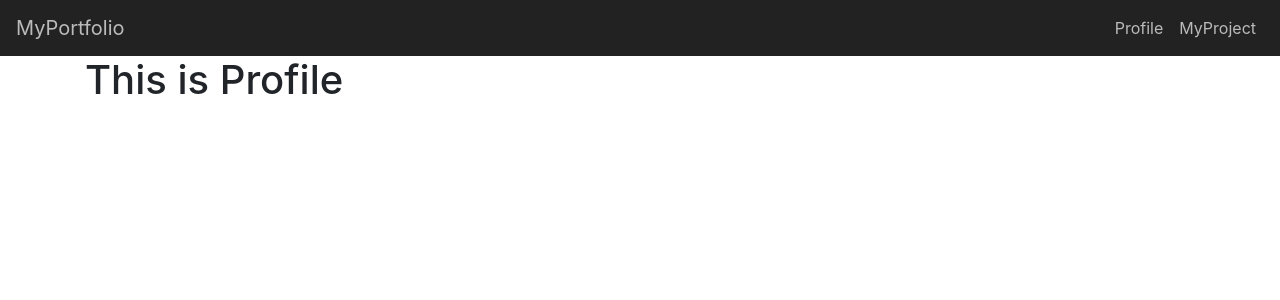
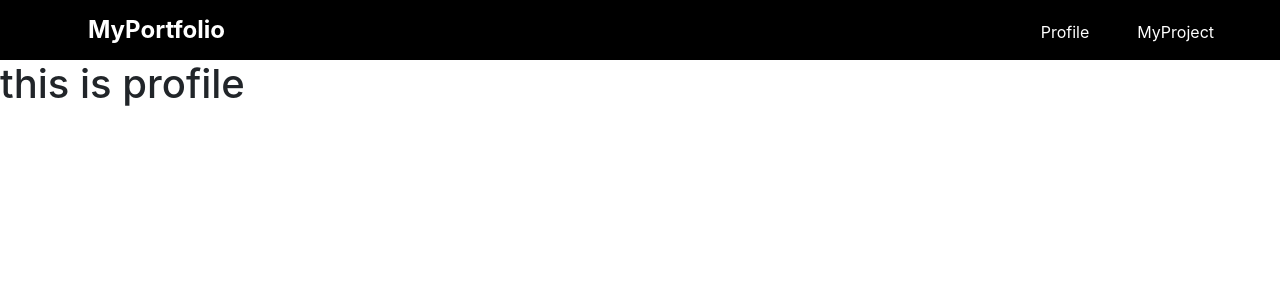
Before and after one commit to Puthinart-S/portfolio_project, a React (Create React App) app: page / in a window 1280 px wide. Shown: the top 300 px of the page. Built offline with nearby package versions, Linux system fonts and the light colour scheme.

Commit message:
navbar+sidebar

```diff
--- a/package.json
+++ b/package.json
@@ -11,8 +11,10 @@
     "react": "^17.0.2",
     "react-bootstrap": "^1.5.2",
     "react-dom": "^17.0.2",
+    "react-icons": "^4.2.0",
     "react-router-dom": "^5.2.0",
     "react-scripts": "4.0.3",
+    "react-scroll": "^1.8.2",
     "styled-components": "^5.2.3",
     "web-vitals": "^1.1.1"
   },
--- a/src/App.js
+++ b/src/App.js
@@ -1,30 +1,38 @@
 import React, { Component } from 'react';
 import 'bootstrap/dist/css/bootstrap.min.css';
 import { BrowserRouter as Router, Route, Switch } from 'react-router-dom';
-import { Profile } from './Profile';
-import { MyProject } from './MyProject';
-import { NoMatch } from './NoMatch';
-import { Layout } from './Components/Layout';
-import { NaviBar } from './Components/NaviBar';
+import Profile from './Pages/Profile';
+import MyProject from './Pages/MyProject';
+import NoMatch from './Pages/NoMatch';
+import NaviBar from './Components/navbar/NaviBar';
+import Sidebar from './Components/side_bar/Sidebar';
 
 
 class App extends Component {
+  constructor(props) {
+    super(props);
+    this.state = {
+      isOpen: false
+    };
+  };
   render() {
+    const toggle = () => {
+      this.setState({isOpen: !this.state.isOpen})
+    };
     return (
       <React.Fragment>
-        <NaviBar/>
-        <Layout>
           <Router>
+            <Sidebar isOpen={this.state.isOpen} toggle={toggle}/>
+            <NaviBar toggle={toggle}/>
             <Switch>
               <Route exact path="/" component={Profile} />
               <Route path="/MyProject" component={MyProject} />
               <Route component={NoMatch} />
             </Switch>
           </Router>
-        </Layout>
       </React.Fragment>
     );
-  }
-}
+  };
+};
 
 export default App;
--- a/src/Components/NaviBar.js
+++ /dev/null
@@ -1,30 +0,0 @@
-import React from 'react';
-import { Nav, Navbar } from 'react-bootstrap';
-import styled from 'styled-components';
-
-const Styles = styled.div`
-    .navbar{
-        background-color: #222;
-    }
-    .navbar-brand, .navbar-nav .nav-link{
-        color: #bbb;
-        &:hover {
-            color: white;
-        }
-    }
-`;
-
-export const NaviBar = () =>(
-    <Styles>
-        <Navbar expand="lg">
-            <Navbar.Brand>MyPortfolio</Navbar.Brand>
-            <Navbar.Toggle aria-controls="basic-navbar-nav"/>
-            <Navbar.Collapse id="basic-navbar-nav">
-                <Nav className="ml-auto">
-                    <Nav.Item><Nav.Link href="/">Profile</Nav.Link></Nav.Item>
-                    <Nav.Item><Nav.Link href="/MyProject">MyProject</Nav.Link></Nav.Item>
-                </Nav>
-            </Navbar.Collapse>
-        </Navbar>
-    </Styles>
-)
--- /dev/null
+++ b/src/Components/navbar/NavElements.js
@@ -0,0 +1,88 @@
+import styled from 'styled-components';
+import { Link as LinkR } from 'react-router-dom';
+// import { Link as LinkS} from 'react-scroll';
+
+
+export const Nav = styled.nav`
+    background: #000;
+    height: 60px;
+    /* margin-top: -80px; */
+    display: flex;
+    justify-content: center;
+    align-items: center;
+    font-size: 1rem;
+    position: sticky;
+    top: 0;
+    z-index: 10;
+
+    @media screen and (max-width: 991px) {
+        transition: 0.6 all ease;
+    }
+`;
+export const NaviContainer = styled.div`
+    display: flex;
+    justify-content: space-between;
+    height: 80px;
+    z-index: 1;
+    width: 100%;
+    padding: 0 24px;
+    max-width: 1200px;
+`;
+
+export const NavLogo = styled.div`
+    color: #fff;
+    justify-self: flex-start;
+    cursor: pointer;
+    font-size: 1.5rem;
+    display: flex;
+    align-items: center;
+    margin-left: 24px;
+    font-weight: bold;
+    text-decoration: none;
+`;
+
+export const MobileIcon = styled.div`
+    display: none;
+
+    @media screen and (max-width: 575px){
+        display: block;
+        position: absolute;
+        top: 0;
+        right: 0;
+        transform: translate(-100%, 10%);
+        font-size: 1.8rem;
+        cursor: pointer;
+        color: #bbb;
+    }
+`;
+
+export const NavMenu = styled.ul`
+    display: flex;
+    align-items: center;
+    list-style: none;
+    text-align: center;
+    margin-right: -22px;
+
+    @media screen and (max-width: 575px){
+        display: none;
+    }
+`;
+
+export const NavItem = styled.li`
+    height: 80px;
+`;
+
+export const NavLink = styled(LinkR)`
+     color: #fff;
+     display: flex;
+     align-items: center;
+     justify-content: center;
+     text-decoration: none;
+     padding: 0 1.5rem;
+     height: 100px;
+     cursor: pointer;
+
+     &.active{
+         border-bottom: 3px solid blue;
+     }
+`
--- /dev/null
+++ b/src/Components/navbar/NaviBar.js
@@ -0,0 +1,29 @@
+import React from 'react';
+import { FaBars } from 'react-icons/fa';
+import { Nav, NaviContainer, NavLogo, MobileIcon, NavMenu, NavItem, NavLink} from './NavElements'
+
+
+
+
+const NaviBar = ({ toggle }) => {
+    return(
+        <Nav>
+            <NaviContainer>
+                <NavLogo>MyPortfolio</NavLogo>
+                <MobileIcon onClick={toggle}>
+                    <FaBars />
+                </MobileIcon>
+                <NavMenu>
+                    <NavItem>
+                        <NavLink to="/">Profile</NavLink>
+                    </NavItem>
+                    <NavItem>
+                        <NavLink to="/MyProject">MyProject</NavLink>
+                    </NavItem>
+                </NavMenu>
+            </NaviContainer>
+        </Nav>
+    );
+};
+
+export default NaviBar;
--- /dev/null
+++ b/src/Components/side_bar/Sidebar.js
@@ -0,0 +1,23 @@
+import React from 'react';
+import { SidebarContainer, Icon, CloseIcon, SidebarWrapper, SidebarMenu, SidebarLink, } from './SidebarElements';
+
+
+const  Sidebar = ({ isOpen, toggle }) => {
+    return (
+        <SidebarContainer isOpen={isOpen}>
+            <Icon onClick={toggle}>
+                <CloseIcon/>
+            </Icon>
+            <SidebarWrapper>
+                <SidebarMenu>
+                    <SidebarLink to="/" onClick={toggle}>Profile</SidebarLink>
+                </SidebarMenu>
+                <SidebarMenu>
+                    <SidebarLink to="/Myproject" onClick={toggle}>MyProject</SidebarLink>
+                </SidebarMenu>
+            </SidebarWrapper>
+        </SidebarContainer>
+    );
+};
+
+export default Sidebar;
--- /dev/null
+++ b/src/Components/side_bar/SidebarElements.js
@@ -0,0 +1,64 @@
+import styled from 'styled-components';
+import { FaTimes } from 'react-icons/fa';
+import { Link as LinkR } from 'react-router-dom';
+
+export const SidebarContainer = styled.aside`
+    position: fixed;
+    z-index: 999;
+    width: 100%;
+    height: 100%;
+    background: #0d0d0d;
+    display: grid;
+    align-items: center;
+    top: 0;
+    left: 0;
+    transition: 0.3s ease-in-out;
+    opacity: ${({ isOpen }) => (isOpen ? '100%' : '0')};
+    top: ${({ isOpen }) => (isOpen ? '0' : '-100%')};
+`;
+
+export const CloseIcon = styled(FaTimes)`
+    color: #fff;
+`;
+
+export const Icon = styled.div`
+    position: absolute;
+    top: 1.2rem;
+    left: 1.5rem;
+    background: transparent;
+    font-size: 2rem;
+    cursor: pointer;
+    outline: none;
+`;
+
+export const SidebarWrapper = styled.div`
+    color: #fff;
+`
+
+export const SidebarMenu = styled.ul`
+    display: grid;
+    grid-template-columns: 1fr;
+    grid-template-rows: repeat(2, 80px);
+    text-align: center;
+
+    @media screen and (max-width: 575px){
+        grid-template-rows: repeat(2, 60px);
+    }
+`;
+
+export const SidebarLink = styled(LinkR)`
+    display: flex;
+    align-items: center;
+    justify-content: center;
+    font-size: 1.5rem;
+    text-decoration: none;
+    list-style: none;
+    transition: 0.2 ease-in-out;
+    color: #fff;
+    cursor: pointer;
+
+    &:hover {
+        color: blue;
+        transition: 0.2s ease-in-out;
+    }
+`;
--- a/src/MyProject.js
+++ /dev/null
@@ -1,7 +0,0 @@
-import React from 'react';
-
-export const MyProject = () =>(
-     <div>
-         <h1>MyProject</h1>
-     </div>
-)
--- /dev/null
+++ b/src/Pages/MyProject.js
@@ -0,0 +1,11 @@
+import React from 'react';
+
+const MyProject = () =>{
+    return (
+    <React.Fragment>
+        <h1>This is Project</h1>
+    </React.Fragment>
+    );
+};
+
+export default MyProject;
--- a/src/NoMatch.js
+++ b/src/Pages/NoMatch.js
@@ -1,5 +1,7 @@
 import React from 'react';
 
-export const NoMatch = () =>(
+const NoMatch = () =>{
     <h1>No Match</h1>
-)
+}
+
+export default NoMatch;
--- /dev/null
+++ b/src/Pages/Profile.js
@@ -0,0 +1,11 @@
+import React from 'react';
+
+const Profile = () => {
+    return (
+    <React.Fragment>
+        <h1>this is profile</h1>
+    </React.Fragment>
+    );
+};
+
+export default Profile;
--- a/src/Profile.js
+++ /dev/null
@@ -1,7 +0,0 @@
-import React from 'react';
-
-export const Profile = () => (
-    <div>
-        <h1>This is Profile</h1>
-    </div>
-)
```
Also changed, not shown: 1 other file (tests, documents, lock files or other folders).
